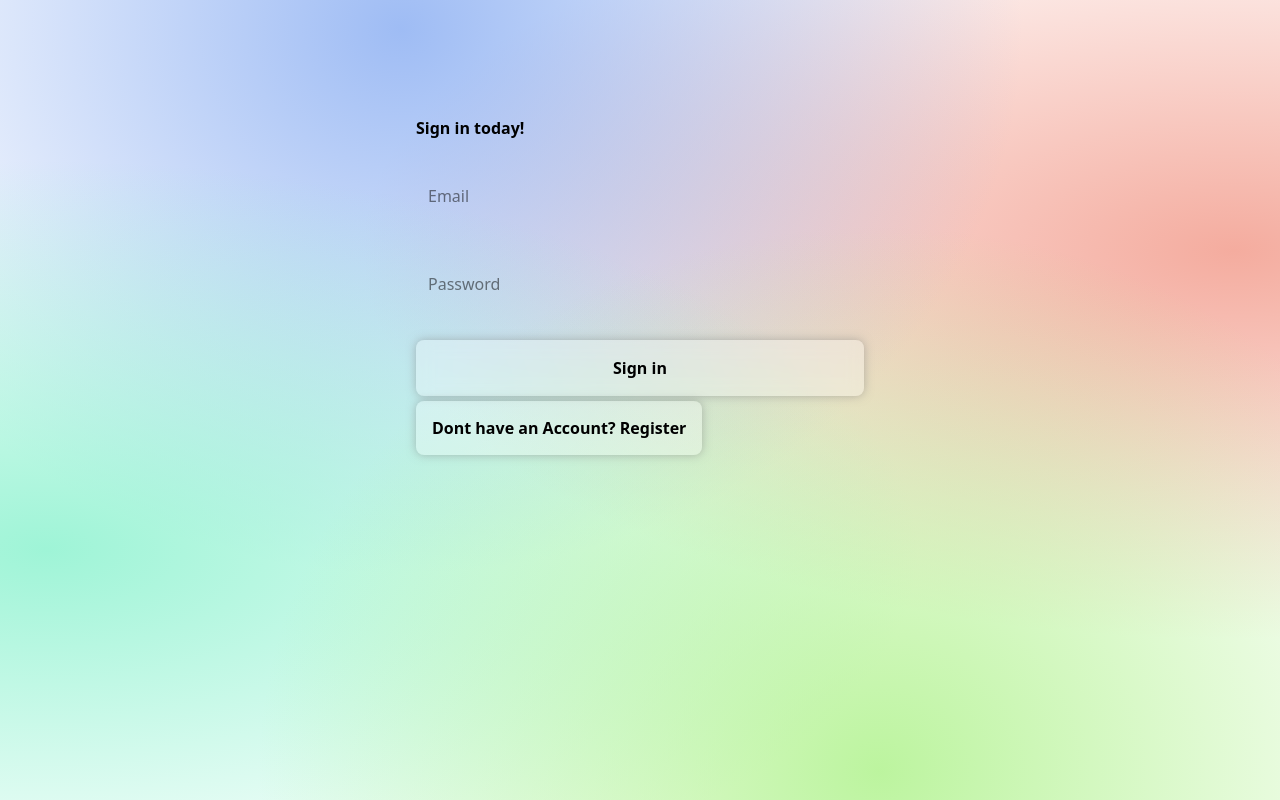
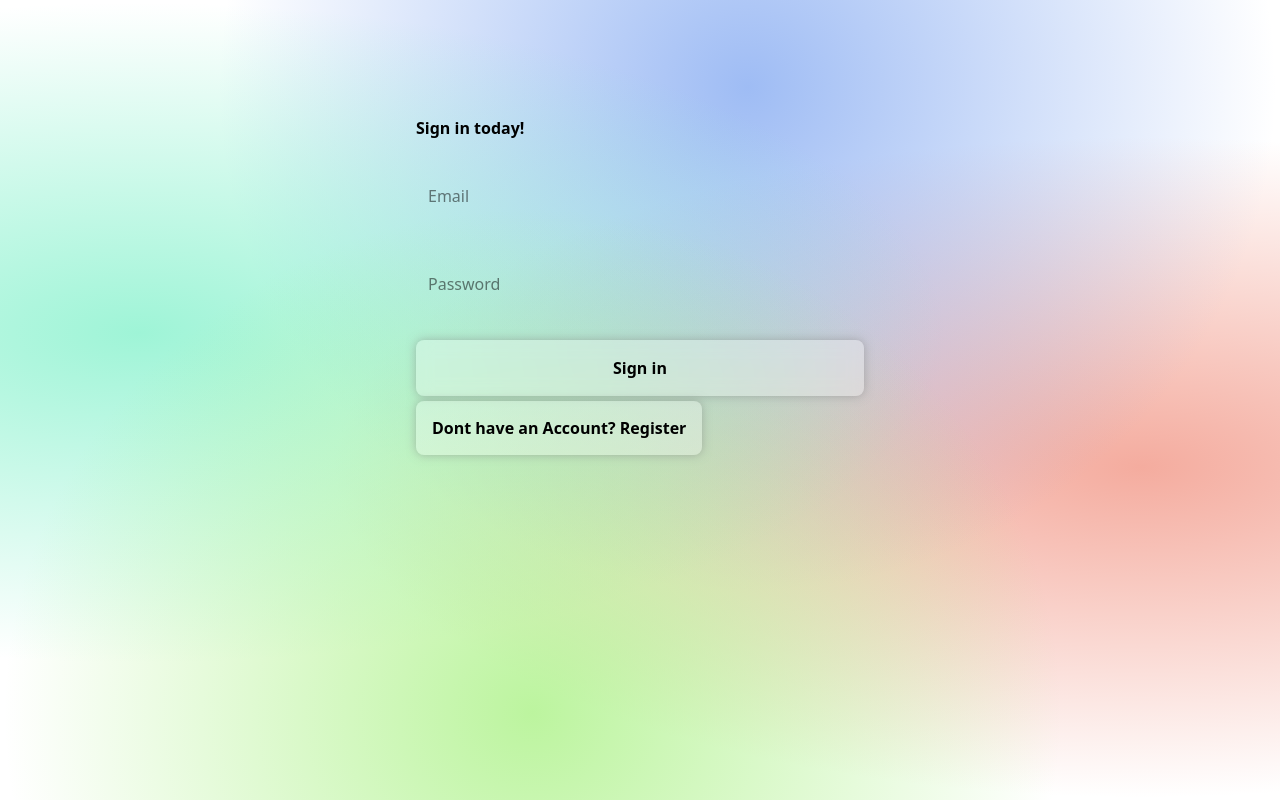
Before and after one commit to wtorkanorka/BlogSynergy, a React (Vite) app: page /login in a window 1280 px wide. Built offline with nearby package versions, Linux system fonts and the light colour scheme; no server answers.

Commit message:
Сделал роли

```diff
--- a/src/Layout.tsx
+++ b/src/Layout.tsx
@@ -6,7 +6,7 @@ export default function Layout({ children }: { children: ReactNode }) {
 
   useEffect(() => {
     let lastTime = 0;
-    const animationSpeed = 0.2; // Скорость вращения
+    const animationSpeed = 0.3; // Скорость вращения
 
     const animate = (time: number) => {
       if (!lastTime) lastTime = time;
@@ -25,7 +25,7 @@ export default function Layout({ children }: { children: ReactNode }) {
   }, []);
 
   const calculatePosition = (offset: number) => {
-    const radius = 50;
+    const radius = 40;
     const currentAngle = (angle + offset) % 360;
     const rad = (currentAngle * Math.PI) / 180;
     return {
```
Also changed, not shown: 1 other file (tests, documents, lock files or other folders).
